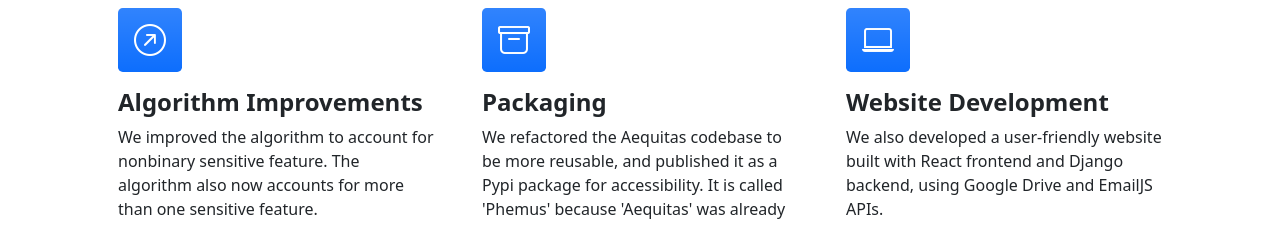
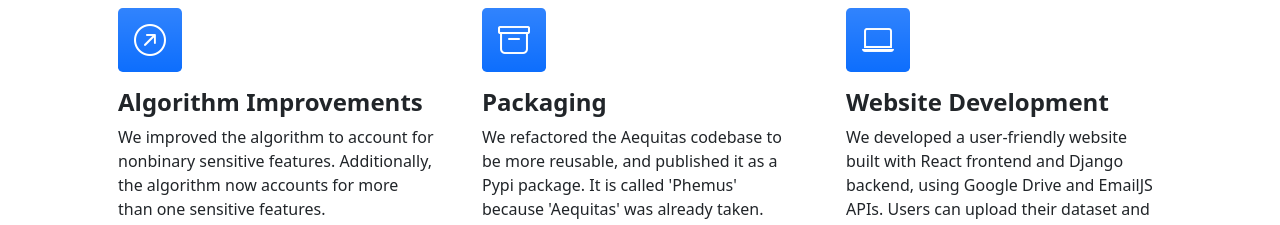
Before and after one commit to yemi33/Aequitas-Final-Archive-Website, a plain HTML site: page index.html in a window 1280 px wide. Shown: the part 556-781 px from the top of the page. Drawn offline with nearby package versions, Linux system fonts and the light colour scheme.

Commit message:
fixing grammar

```diff
--- a/index.html
+++ b/index.html
@@ -62,7 +62,7 @@
                     <div class="feature bg-primary bg-gradient text-white rounded-3 mb-3"><i class="bi bi-arrow-up-right-circle"></i>
                     </div>
                     <h2 class="h4 fw-bolder">Algorithm Improvements</h2>
-                    <p>We improved the algorithm to account for nonbinary sensitive feature. The algorithm also now accounts for more than one sensitive feature.</p>
+                    <p>We improved the algorithm to account for nonbinary sensitive features. Additionally, the algorithm now accounts for more than one sensitive features.</p>
                     <a class="text-decoration-none" href="https://github.com/juanitozhang/Aequitas">
                         Check out our GitHub
                         <i class="bi bi-arrow-right"></i>
@@ -72,7 +72,7 @@
                     <div class="feature bg-primary bg-gradient text-white rounded-3 mb-3"><i class="bi bi-archive"></i>
                     </div>
                     <h2 class="h4 fw-bolder">Packaging</h2>
-                    <p>We refactored the Aequitas codebase to be more reusable, and published it as a Pypi package for accessibility. It is called 'Phemus' because 'Aequitas' was already taken.</p>
+                    <p>We refactored the Aequitas codebase to be more reusable, and published it as a Pypi package. It is called 'Phemus' because 'Aequitas' was already taken.</p>
                     <a class="text-decoration-none" href="https://pypi.org/project/Phemus/">
                         Download Phemus package
                         <i class="bi bi-arrow-right"></i>
@@ -82,7 +82,7 @@
                     <div class="feature bg-primary bg-gradient text-white rounded-3 mb-3"><i class="bi bi-laptop"></i>
                     </div>
                     <h2 class="h4 fw-bolder">Website Development</h2>
-                    <p>We also developed a user-friendly website built with React frontend and Django backend, using Google Drive and EmailJS APIs.</p>
+                    <p>We developed a user-friendly website built with React frontend and Django backend, using Google Drive and EmailJS APIs. Users can upload their dataset and get retraining dataset and/or the improved model outputted by Aequitas.</p>
                     <a class="text-decoration-none" href="https://aequitasweb.herokuapp.com">
                         Visit AequitasWeb
                         <i class="bi bi-arrow-right"></i>
```
